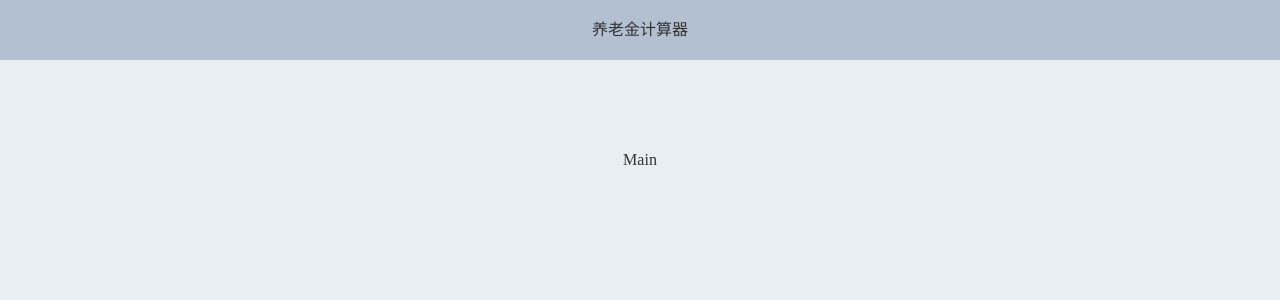
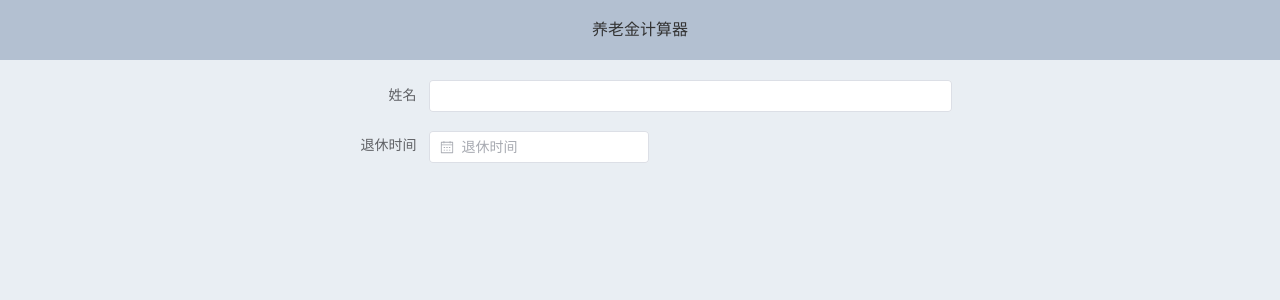
Before and after one commit to php145/vue-project, a Vue app: page / in a window 1280 px wide. Shown: the top 300 px of the page. Built offline with nearby package versions, Linux system fonts and the light colour scheme.

Commit message:
表单设计1

```diff
--- a/src/main.js
+++ b/src/main.js
@@ -3,9 +3,12 @@ import App from './App.vue'
 import router from './router'
 import ElementPlus from 'element-plus'
 import 'element-plus/dist/index.css'
+import zhCn from 'element-plus/es/locale/lang/zh-cn'
 
 const app = createApp(App)
 
-app.use(ElementPlus)
+app.use(ElementPlus,{
+    locale: zhCn,
+  })
 app.use(router)
 app.mount('#app')
--- a/src/views/HomeView.vue
+++ b/src/views/HomeView.vue
@@ -2,11 +2,82 @@
   <div class="common-layout">
     <el-container>
       <el-header>养老金计算器</el-header>
-      <el-main>Main</el-main>
+      <el-main>
+        <el-form :model="form" label-width="100px" size = "mini"  >
+          <el-row type="flex">
+            <el-col :spen="12">
+              <el-form-item label="姓名">
+                <el-input v-model="form.name" />
+              </el-form-item>
+            </el-col>
+              <el-col :spen="12">
+              <el-form-item label="退休时间">
+                <div class="block">
+                  <el-date-picker
+                    v-model="value1"
+                    type="date"
+                    placeholder="退休时间"
+                    :size="size"
+                  />
+                </div>
+              </el-form-item>
+            </el-col>
+          </el-row>
+        </el-form>
+      </el-main>
     </el-container>
   </div>
 </template>
-<script setup>
+
+<script lang="ts" setup>
+import { ref } from 'vue'
+
+// do not use same name with ref
+const form = ref({
+  name: '',
+  region: '',
+  date1: '',
+  date2: '',
+  delivery: false,
+  type: [],
+  resource: '',
+  desc: '',
+})
+
+const onSubmit = () => {
+  console.log('submit!')
+}
+const size = ref<'default' | 'large' | 'small'>('default')
+
+const value1 = ref('')
+const value2 = ref('')
+
+const shortcuts = [
+  {
+    text: 'Today',
+    value: new Date(),
+  },
+  {
+    text: 'Yesterday',
+    value: () => {
+      const date = new Date()
+      date.setTime(date.getTime() - 3600 * 1000 * 24)
+      return date
+    },
+  },
+  {
+    text: 'A week ago',
+    value: () => {
+      const date = new Date()
+      date.setTime(date.getTime() - 3600 * 1000 * 24 * 7)
+      return date
+    },
+  },
+]
+
+const disabledDate = (time: Date) => {
+  return time.getTime() > Date.now()
+}
 
 </script>
 
@@ -15,6 +86,13 @@
     margin: 0;
     padding: 0;
     height: 100vh;
+  }
+
+  .el-form {
+    display: flex;
+    align-items: center;
+    flex-direction: column;
+    min-height: 100vh;
   }
 
   .el-header, .el-footer {
@@ -50,4 +128,29 @@
   .el-container:nth-child(7) .el-aside {
     line-height: 320px;
   }
+
+  .demo-date-picker {
+  display: flex;
+  width: 100%;
+  padding: 0;
+  flex-wrap: wrap;
+}
+
+.demo-date-picker .block {
+  padding: 30px 0;
+  text-align: center;
+  border-right: solid 1px var(--el-border-color);
+  flex: 1;
+}
+
+.demo-date-picker .block:last-child {
+  border-right: none;
+}
+
+.demo-date-picker .demonstration {
+  display: block;
+  color: var(--el-text-color-secondary);
+  font-size: 14px;
+  margin-bottom: 20px;
+}
 </style>
```
